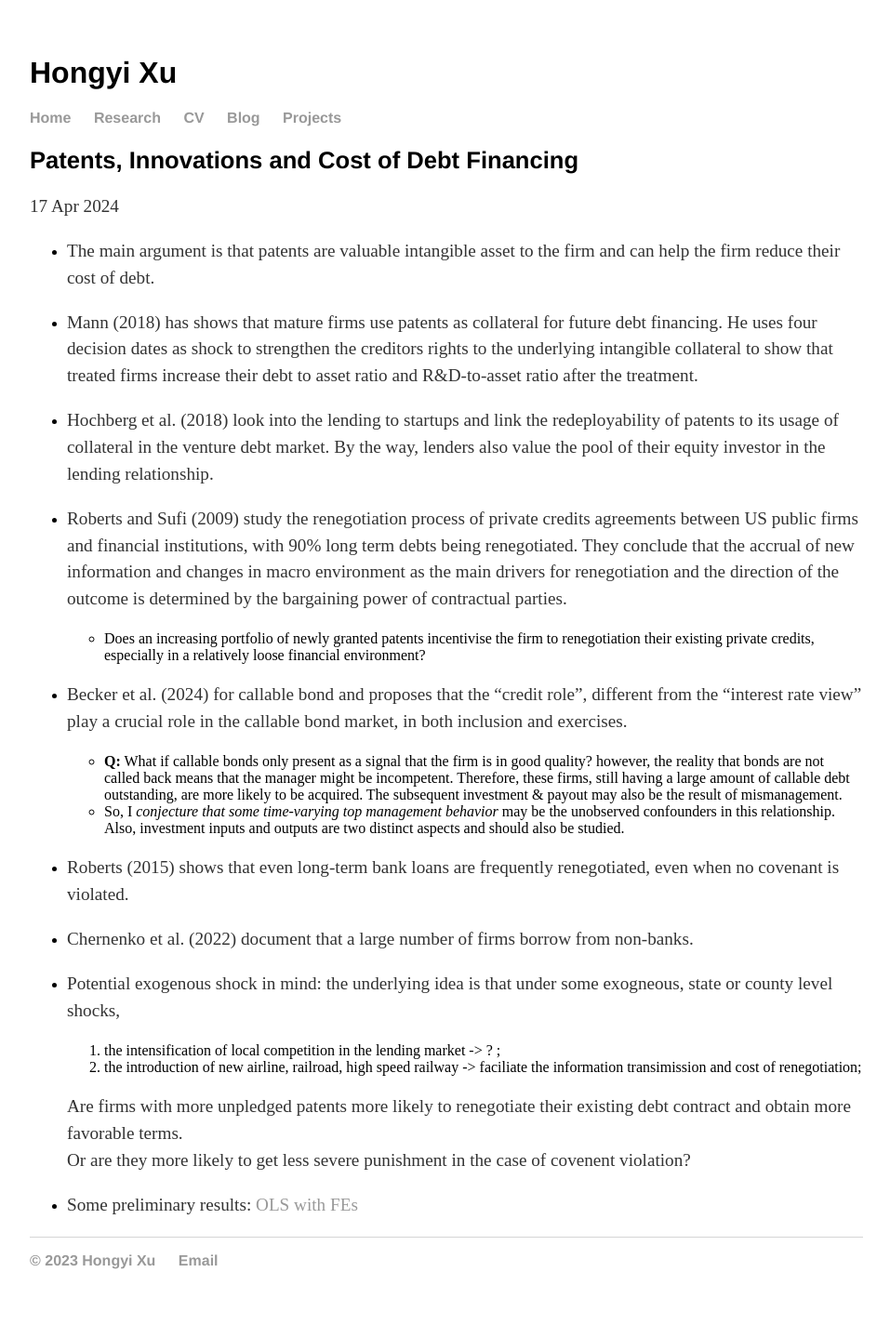
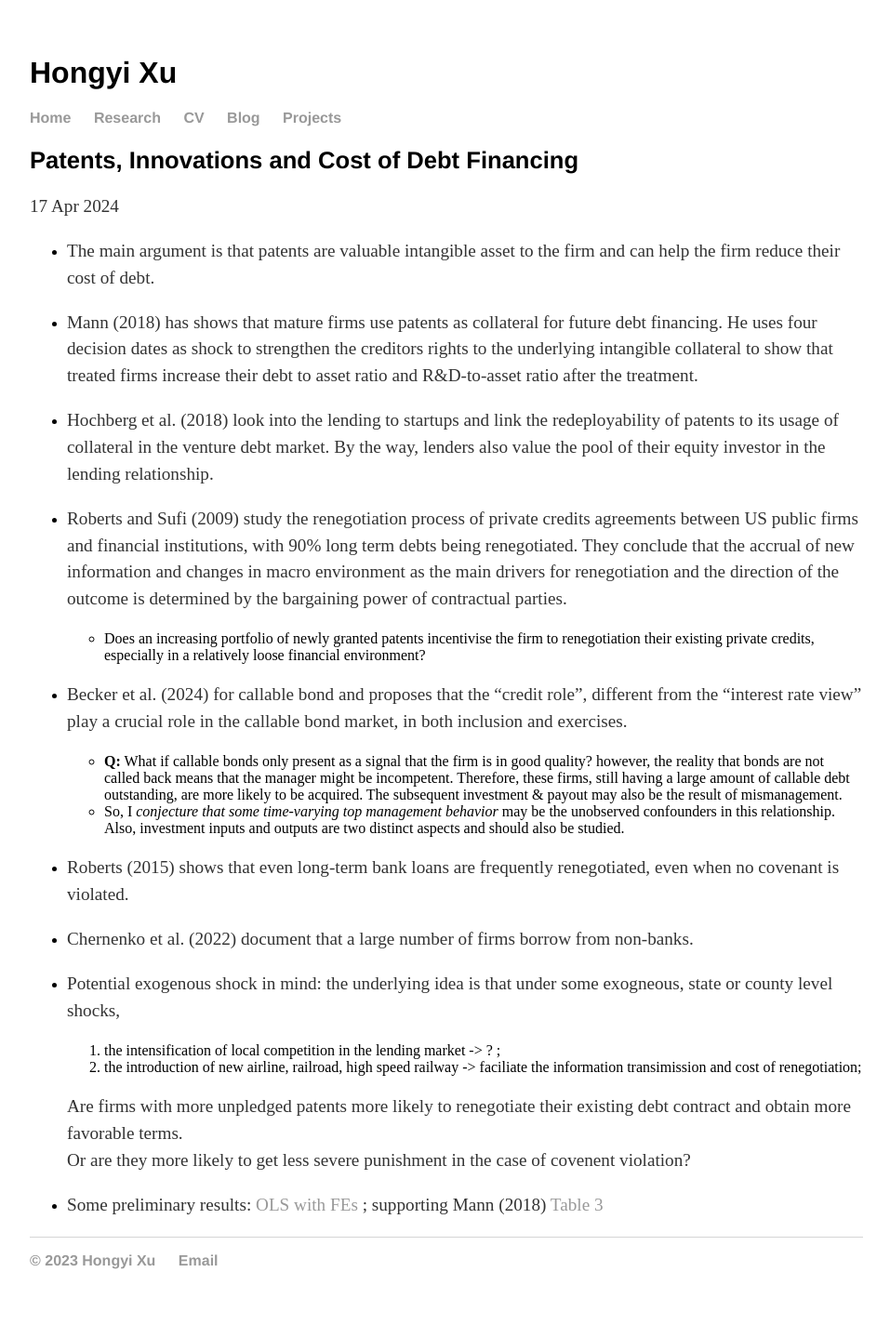
Before and after one commit to hongyileoxu/hongyileoxu.github.io, a Jekyll site: the page built from _posts/2024-04-17-project-2024.md, in a window 1280 px wide. Shown: the whole page at 93% size, without its empty margins (160-1117 px from the left). Built offline with Jekyll 4.4.1, drawn with Linux system fonts in a browser that asks for light colours.

Commit message:
Update 2024-04-17-project-2024.md

```diff
--- a/_posts/2024-04-17-project-2024.md
+++ b/_posts/2024-04-17-project-2024.md
@@ -31,4 +31,4 @@
   Are firms with more unpledged patents more likely to renegotiate their existing debt contract and obtain more favorable terms.<br>
   Or are they more likely to get less severe punishment in the case of covenent violation?
 
-- Some preliminary results: [OLS with FEs](https://hongyileoxu.github.io/research/project-2024/leverage_innovation.html)
+- Some preliminary results: [OLS with FEs](https://hongyileoxu.github.io/research/project-2024/leverage_innovation.html) ; supporting Mann (2018) [Table 3](https://hongyileoxu.github.io/research/project-2024/Pasted image 20240405141616.png)
```
